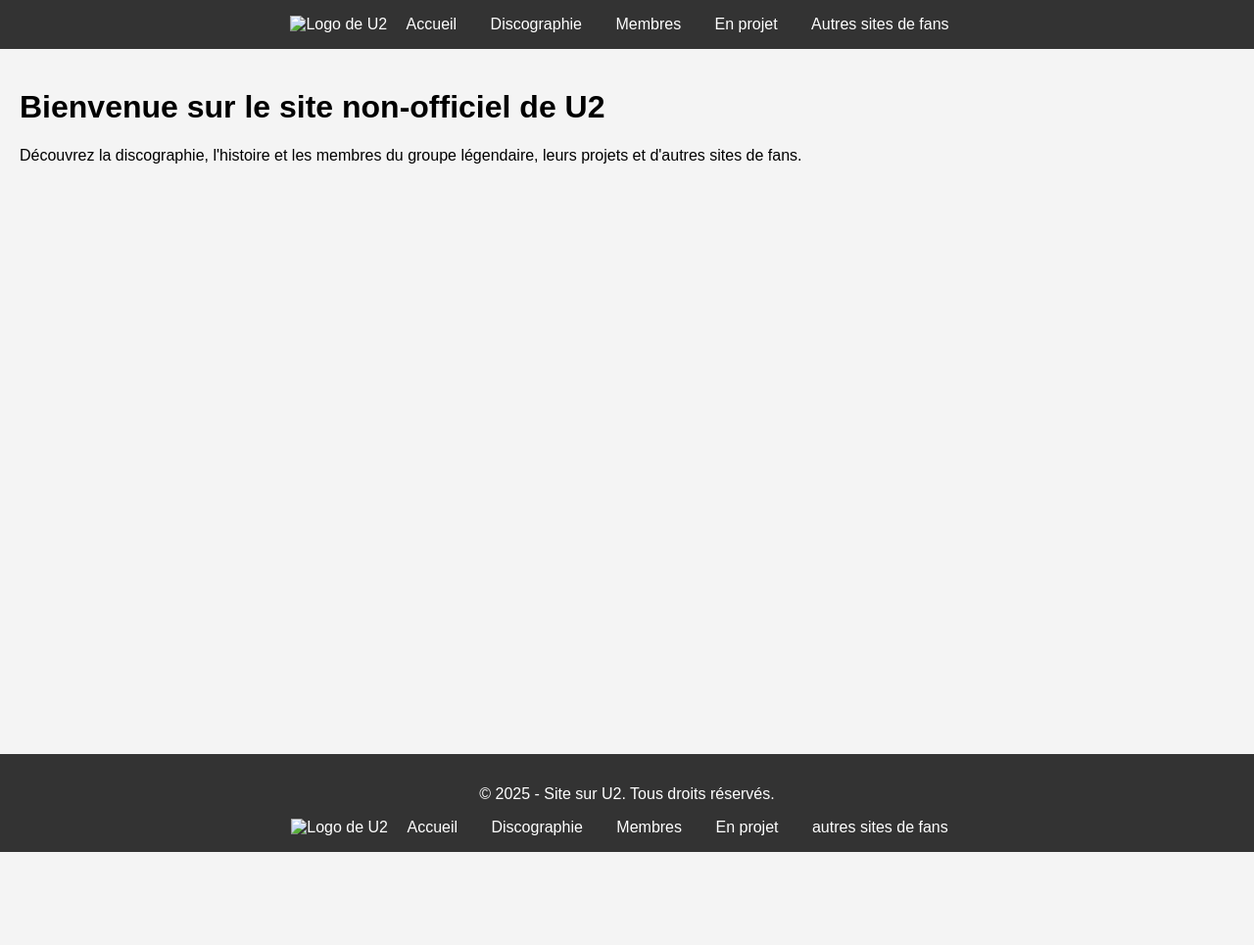
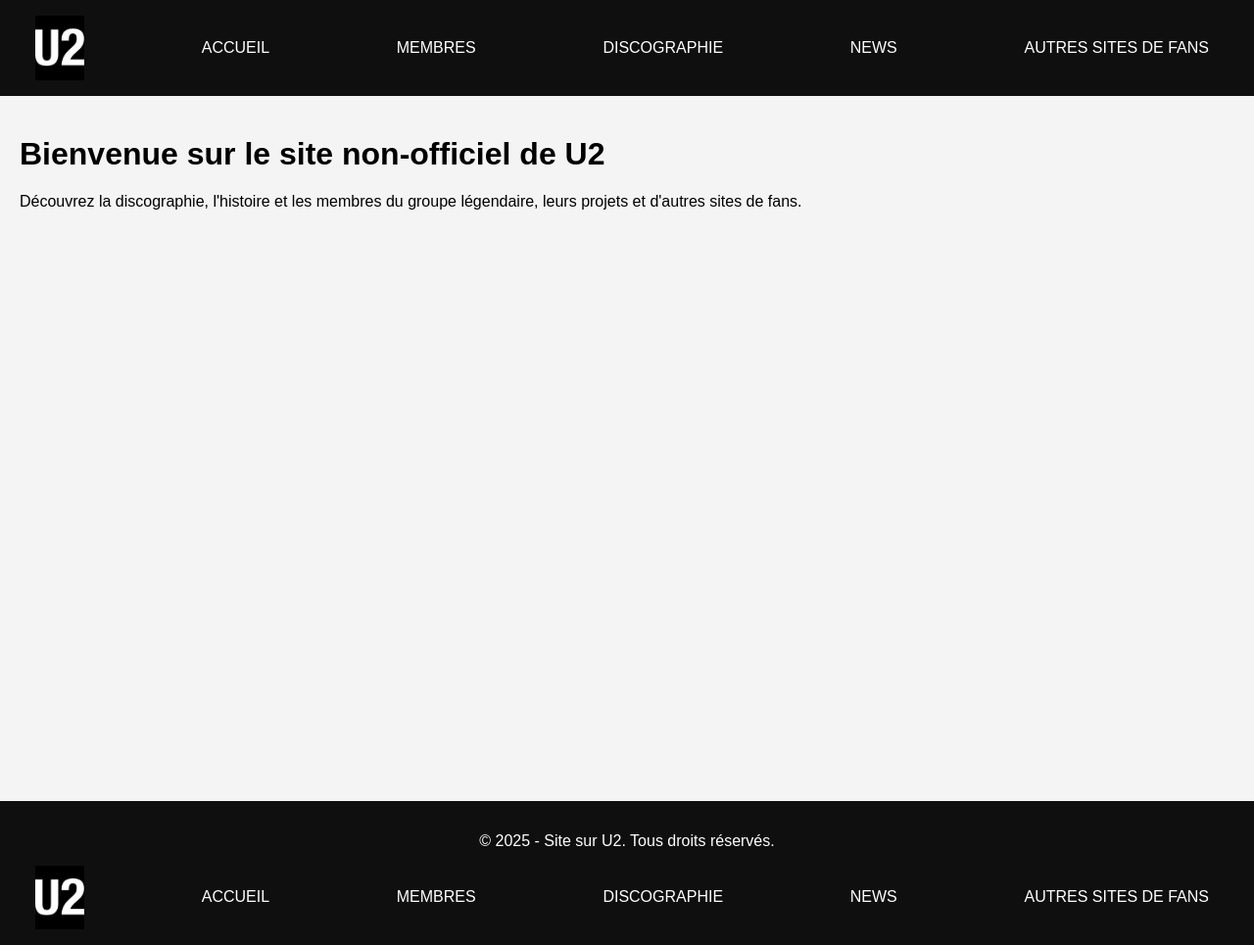
Before and after one commit to emmanuelle-dupasmahe/fansite, a plain HTML site: page index.html in a window 1280 px wide. Shown: the whole page at 98% size. Before the commit the page ends 870 px from the top, so only its background shows below. Drawn offline with Linux system fonts and the light colour scheme; files that its build step writes are made by us from their sources.

Commit message:
mise en forme des header et des footer pour qu'ils ressemblent au site officiel de U2

```diff
--- a/asset/fansite.css
+++ b/asset/fansite.css
@@ -6,16 +6,33 @@ body {
 }
 
 header, footer {
-    background-color: #333;
+    background-color: #0f0f0f;
     color: white;
     padding: 1rem;
     text-align: center;
+}
+header nav, footer nav {
+    display: flex;
+    align-items: center;
+    justify-content: space-between; /* Aligne les éléments aux extrémités */
+    flex-wrap: wrap;
+    padding: 0 20px; /* Ajoute un peu de padding sur les côtés pour que le logo ne colle pas au bord */
+}
+
+.logo {
+    width: 50px;
+    height: auto;
 }
 
 header nav a, footer nav a {
     color: white;
     text-decoration: none;
-    margin: 0 15px;
+    margin: 0 10px;
+    transition: color 0.3s ease; /* Ajoute une transition douce pour le changement de couleur */
+}
+
+header nav a:hover, footer nav a:hover {
+    color: #e0e0e0; /* Change la couleur au survol (un gris plus clair) */
 }
 
 main {
--- a/index.html
+++ b/index.html
@@ -4,18 +4,18 @@
     <meta charset="UTF-8">
     <meta name="viewport" content="width=device-width, initial-scale=1.0">
     <title>U2 - Accueil</title>
-    <link rel="stylesheet" href="css/fansite.css">
+    <link rel="stylesheet" href="asset/fansite.css">
 </head>
 <body>
 
     <header>
         <nav>
-            <img src="images/nom_du_logo.png" alt="Logo de U2" class="logo">
-            <a href="index.html">Accueil</a>
-            <a href="discographie.html">Discographie</a>
-            <a href="membres.html">Membres</a>
-            <a href="enprojet.html">En projet</a>
-            <a href="autres_sites_fans.html">Autres sites de fans</a>
+            <img src="asset/images/logo.png" alt="Logo de U2" class="logo">
+            <a href="index.html">ACCUEIL</a>
+            <a href="membres.html">MEMBRES</a>
+            <a href="discographie.html">DISCOGRAPHIE</a>
+            <a href="news.html">NEWS</a>
+            <a href="autres_sites_fans.html">AUTRES SITES DE FANS</a>
         </nav>
     </header>
 
@@ -27,12 +27,12 @@
     <footer>
         <p>&copy; 2025 - Site sur U2. Tous droits réservés.</p>
         <nav>
-            <img src="images/nom_du_logo.png" alt="Logo de U2" class="logo">
-            <a href="index.html">Accueil</a>
-            <a href="discographie.html">Discographie</a>
-            <a href="membres.html">Membres</a>
-            <a href="enprojet.html">En projet</a>
-            <a href="autres_sites_fans.html">autres sites de fans</a>
+            <img src="asset/images/logo.png" alt="Logo de U2" class="logo">
+            <a href="index.html">ACCUEIL</a>
+            <a href="membres.html">MEMBRES</a>
+            <a href="discographie.html">DISCOGRAPHIE</a>
+            <a href="news.html">NEWS</a>
+            <a href="autres_sites_fans.html">AUTRES SITES DE FANS</a>
         </nav>
     </footer>
 
```
